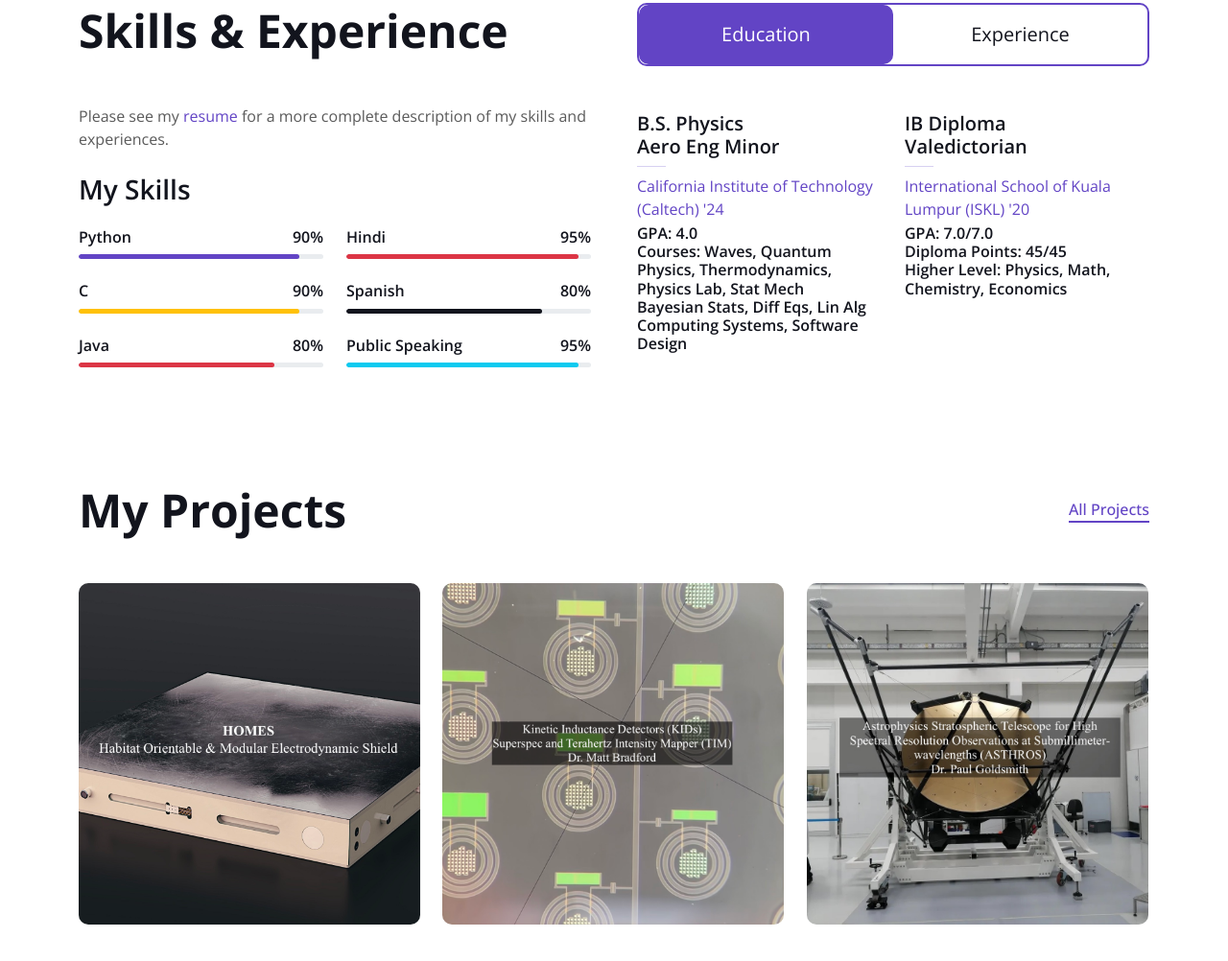
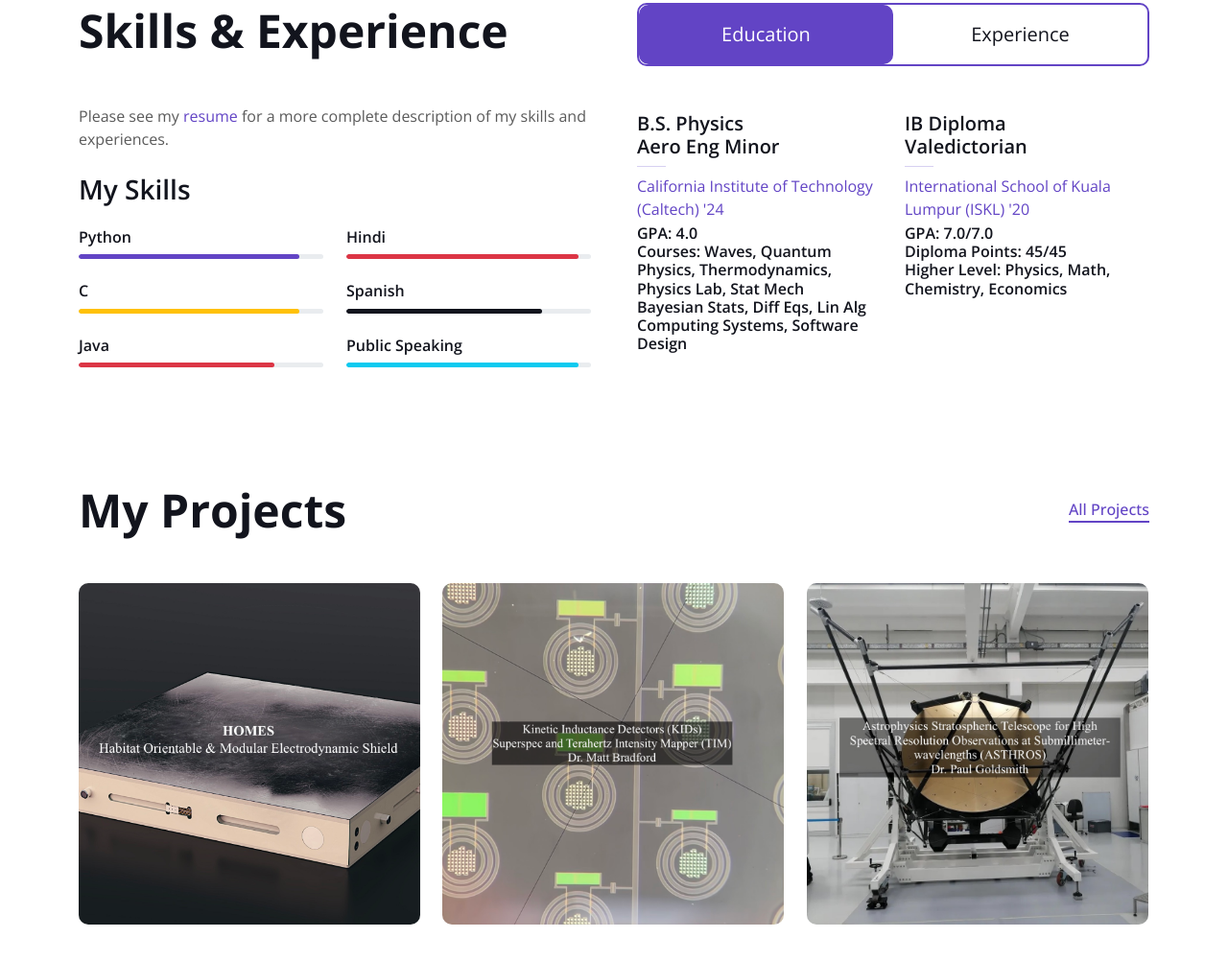
Before and after one commit to tmygupta/tmygupta.github.io, a plain HTML site: page index.html in a window 1280 px wide. Shown: the part 1235-2237 px from the top of the page at 96% size. Drawn offline with nearby package versions, Linux system fonts and the light colour scheme.

Commit message:
Removed percentages

```diff
--- a/index.html
+++ b/index.html
@@ -148,7 +148,7 @@
                             <div class="skill mb-4">
                                 <div class="d-flex justify-content-between">
                                     <h6 class="font-weight-bold">Python</h6>
-                                    <h6 class="font-weight-bold">90%</h6>
+                                    <h6 class="font-weight-bold"></h6>
                                 </div>
                                 <div class="progress">
                                     <div class="progress-bar bg-primary" role="progressbar" aria-valuenow="90" aria-valuemin="0" aria-valuemax="100"></div>
@@ -157,7 +157,7 @@
                             <div class="skill mb-4">
                                 <div class="d-flex justify-content-between">
                                     <h6 class="font-weight-bold">C</h6>
-                                    <h6 class="font-weight-bold">90%</h6>
+                                    <h6 class="font-weight-bold"></h6>
                                 </div>
                                 <div class="progress">
                                     <div class="progress-bar bg-warning" role="progressbar" aria-valuenow="90" aria-valuemin="0" aria-valuemax="100"></div>
@@ -166,7 +166,7 @@
                             <div class="skill mb-4">
                                 <div class="d-flex justify-content-between">
                                     <h6 class="font-weight-bold">Java</h6>
-                                    <h6 class="font-weight-bold">80%</h6>
+                                    <h6 class="font-weight-bold"></h6>
                                 </div>
                                 <div class="progress">
                                     <div class="progress-bar bg-danger" role="progressbar" aria-valuenow="80" aria-valuemin="0" aria-valuemax="100"></div>
@@ -177,7 +177,7 @@
                             <div class="skill mb-4">
                                 <div class="d-flex justify-content-between">
                                     <h6 class="font-weight-bold">Hindi</h6>
-                                    <h6 class="font-weight-bold">95%</h6>
+                                    <h6 class="font-weight-bold"></h6>
                                 </div>
                                 <div class="progress">
                                     <div class="progress-bar bg-danger" role="progressbar" aria-valuenow="95" aria-valuemin="0" aria-valuemax="100"></div>
@@ -186,7 +186,7 @@
                             <div class="skill mb-4">
                                 <div class="d-flex justify-content-between">
                                     <h6 class="font-weight-bold">Spanish</h6>
-                                    <h6 class="font-weight-bold">80%</h6>
+                                    <h6 class="font-weight-bold"></h6>
                                 </div>
                                 <div class="progress">
                                     <div class="progress-bar bg-dark" role="progressbar" aria-valuenow="80" aria-valuemin="0" aria-valuemax="100"></div>
@@ -195,7 +195,7 @@
                             <div class="skill mb-4">
                                 <div class="d-flex justify-content-between">
                                     <h6 class="font-weight-bold">Public Speaking</h6>
-                                    <h6 class="font-weight-bold">95%</h6>
+                                    <h6 class="font-weight-bold"></h6>
                                 </div>
                                 <div class="progress">
                                     <div class="progress-bar bg-info" role="progressbar" aria-valuenow="95" aria-valuemin="0" aria-valuemax="100"></div>
```
Also changed, not shown: 1 other file.
